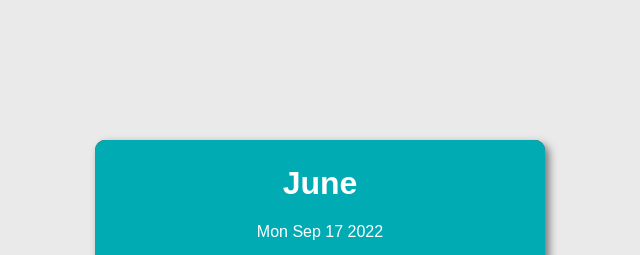
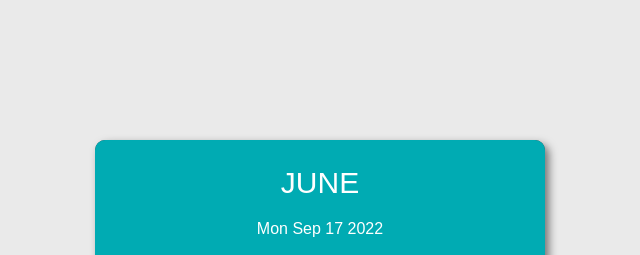
Before and after one commit to legit-develop/calender, a plain HTML site: page index.html in a window 1280 px wide. Shown: the top 255 px of the page, 320-960 px from the left. Drawn offline with Linux system fonts and the light colour scheme.

Commit message:
add month h1 styles

```diff
--- a/style.css
+++ b/style.css
@@ -31,3 +31,9 @@ body {
   text-align: center;
   border-radius: 10px 10px 0 0;
 }
+
+.month h1 {
+  font-size: 30px;
+  font-weight: 400;
+  text-transform: uppercase;
+}
```
